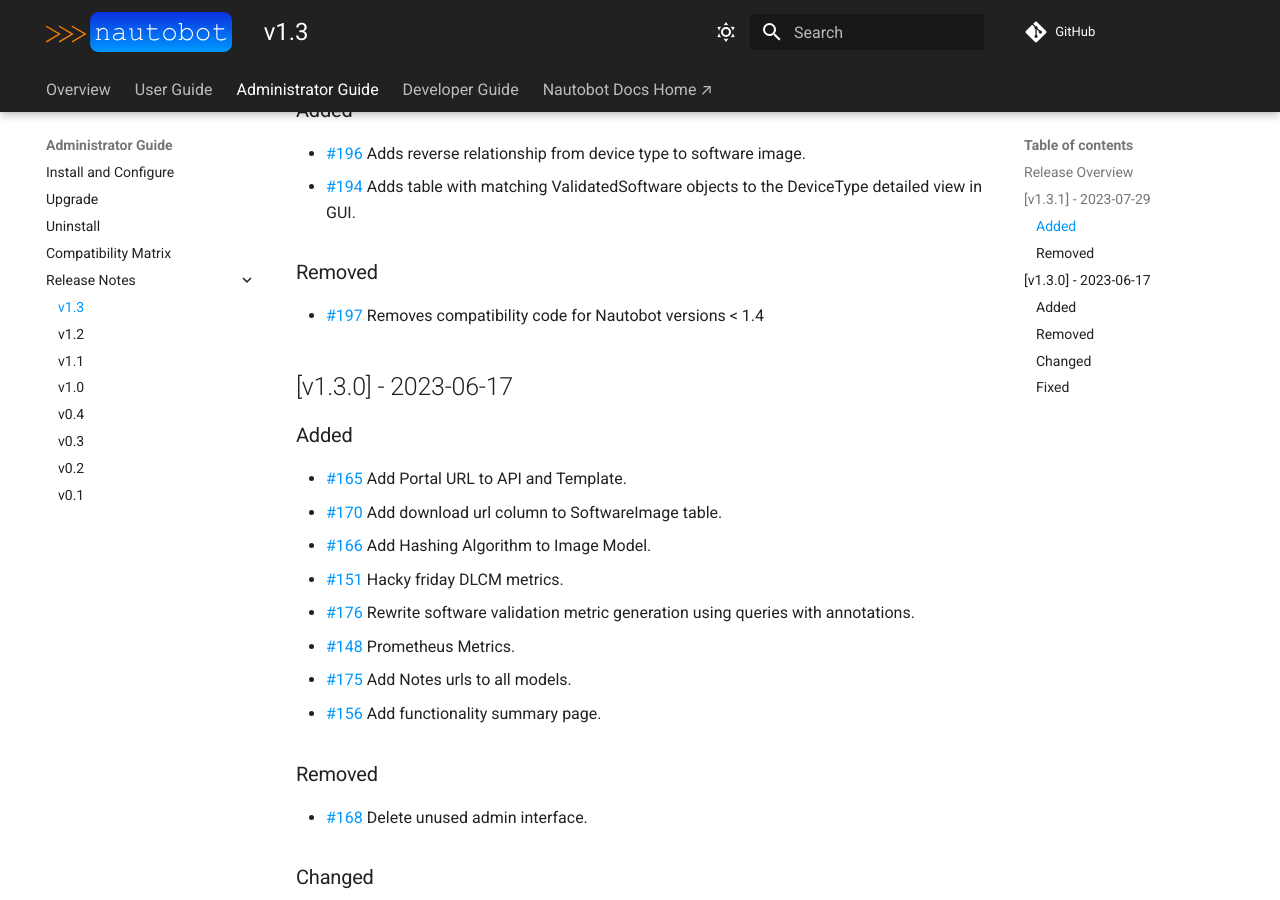
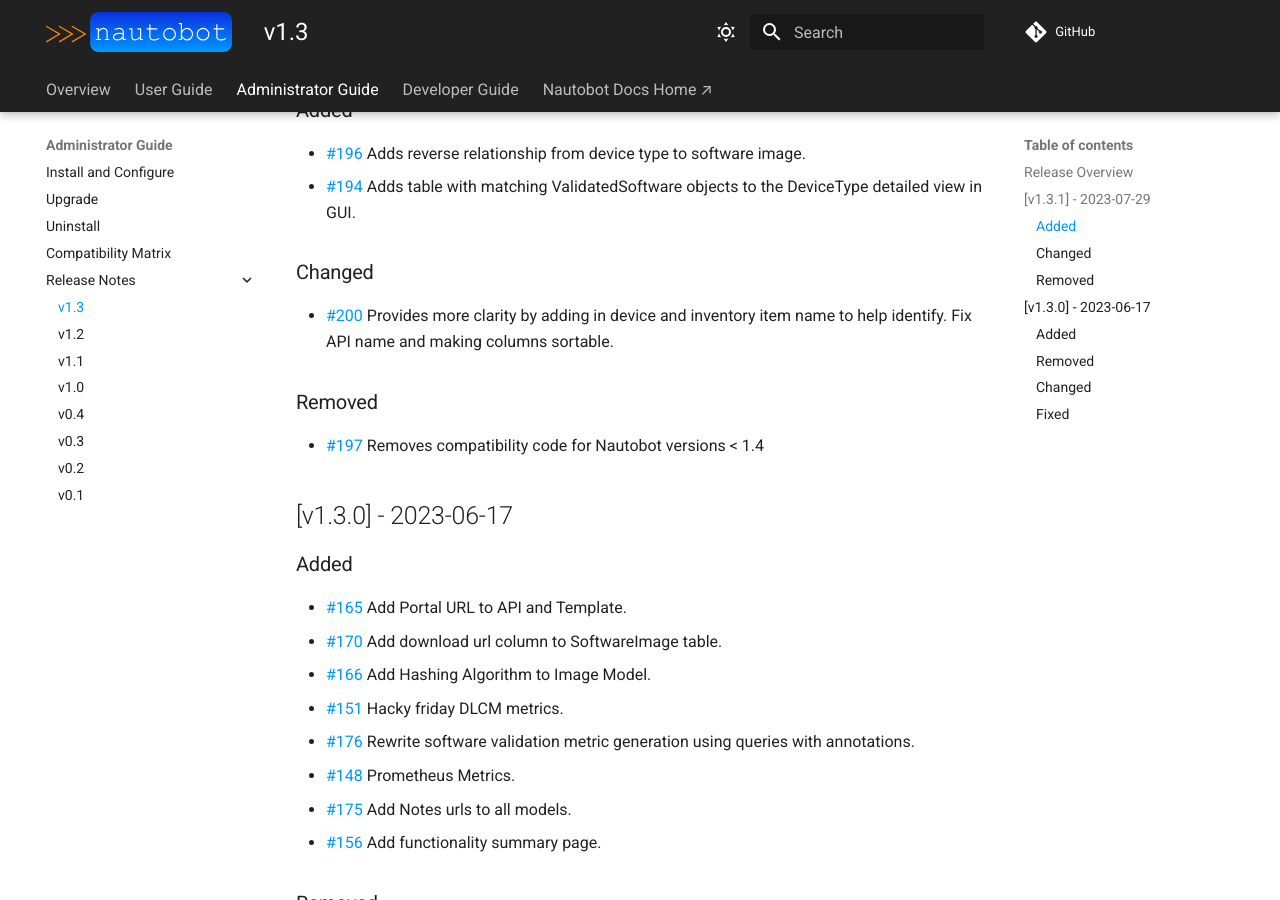
Before and after one commit to nautobot/nautobot-app-device-lifecycle-mgmt, an MkDocs documentation site: the page built from docs/admin/release_notes/version_1.3.md, in a window 1280 px wide and 900 px high, scrolled down 651 px. Built offline with MkDocs 1.6.1 and Material for MkDocs 9.7.7, drawn with Linux system fonts in a browser that asks for light colours; comment, search, counter and statistics services are not loaded.

Commit message:
update release notes

```diff
--- a/docs/admin/release_notes/version_1.3.md
+++ b/docs/admin/release_notes/version_1.3.md
@@ -18,6 +18,9 @@ This release includes some of the following highlights:
 ### Added
 - [#196](https://github.com/nautobot/nautobot-plugin-device-lifecycle-mgmt/pull/196) Adds reverse relationship from device type to software image.
 - [#194](https://github.com/nautobot/nautobot-plugin-device-lifecycle-mgmt/pull/194) Adds table with matching ValidatedSoftware objects to the DeviceType detailed view in GUI.
+
+### Changed
+- [#200](https://github.com/nautobot/nautobot-plugin-device-lifecycle-mgmt/pull/200) Provides more clarity by adding in device and inventory item name to help identify. Fix API name and making columns sortable.
 
 ### Removed
 - [#197](https://github.com/nautobot/nautobot-plugin-device-lifecycle-mgmt/pull/197) Removes compatibility code for Nautobot versions < 1.4
```
Also changed, not shown: CHANGELOG.md (+3 -0 lines).
